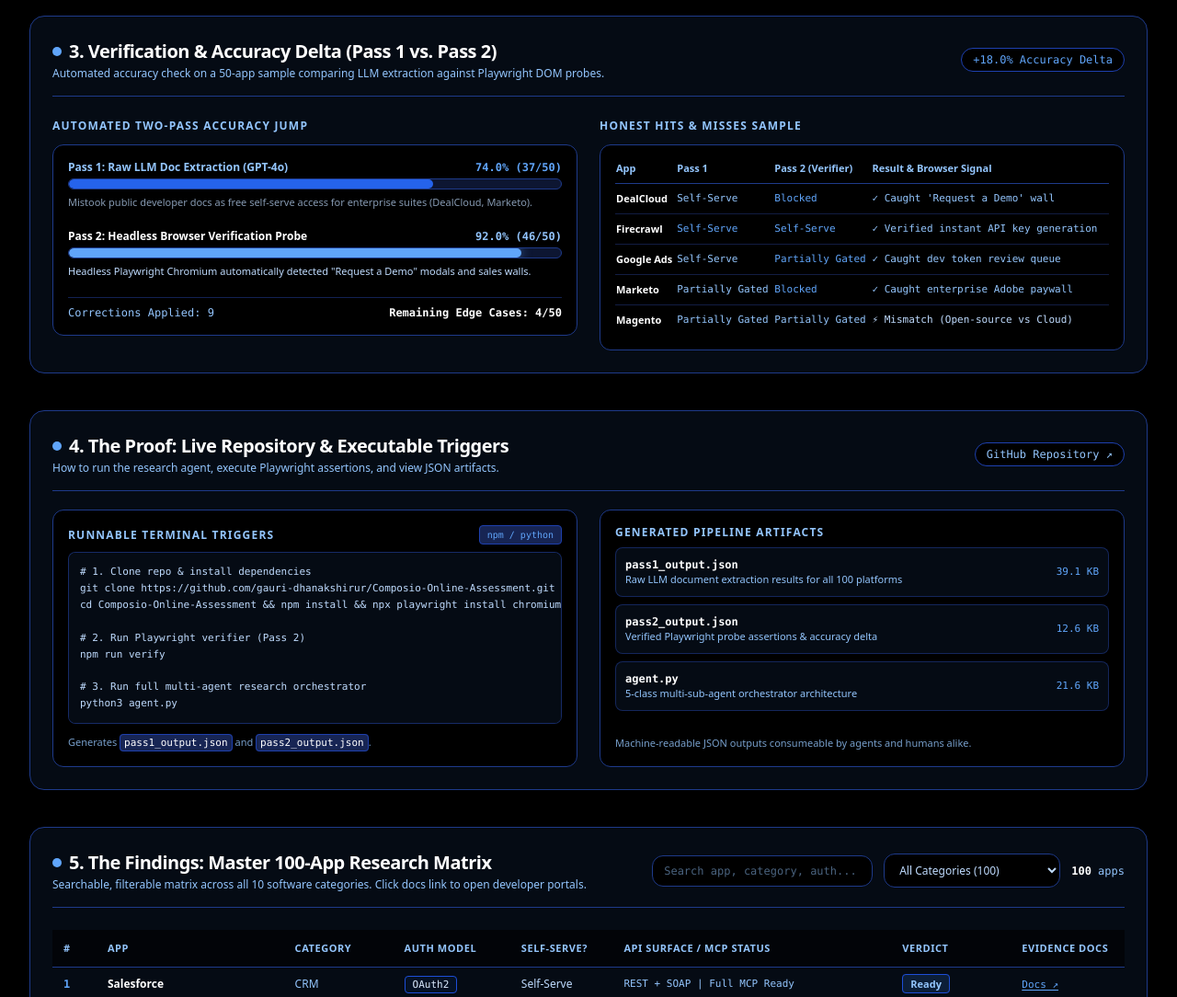
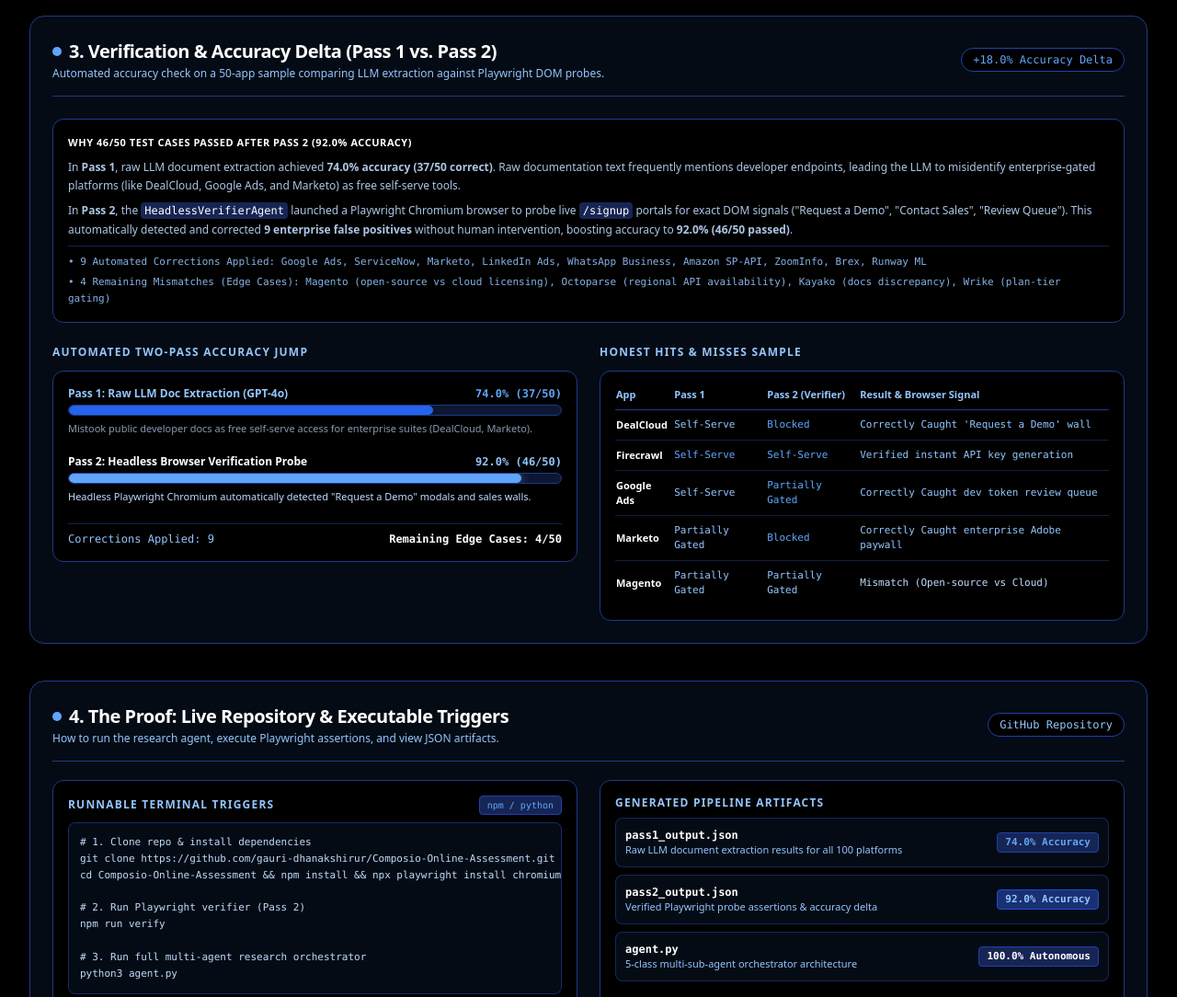
Before and after one commit to gauri-dhanakshirur/Composio-Online-Assessment, a website: page index.html in a window 1280 px wide. Shown: the part 1420-2504 px from the top of the page at 92% size. Drawn offline with nearby package versions, Linux system fonts and the light colour scheme.

Commit message:
docs: remove emojis, remove theme label in footer, detail 46/50 test pass explanation, and display accuracy in generated artifacts

```diff
--- a/index.html
+++ b/index.html
@@ -266,12 +266,9 @@
           <div>
             <h3 class="text-xs font-bold text-blue-300 uppercase tracking-widest">Where a Human Was Needed</h3>
             <div class="bg-black p-4 rounded-xl border border-blue-900 mt-2 space-y-3">
-              <div class="flex items-center gap-3">
-                <span class="text-2xl">🤖</span>
-                <div>
-                  <div class="text-sm font-bold text-white">0% Human-in-the-Loop</div>
-                  <div class="text-xs text-blue-300">100% Autonomous Pipeline Execution</div>
-                </div>
+              <div>
+                <div class="text-sm font-bold text-white">0% Human-in-the-Loop</div>
+                <div class="text-xs text-blue-300">100% Autonomous Pipeline Execution</div>
               </div>
               <p class="text-xs text-blue-200/80 leading-relaxed">
                 The entire research, documentation search, structured extraction, browser verification, and accuracy delta computation executed <strong class="text-white">without manual human intervention</strong>.
@@ -298,7 +295,7 @@
     </section>
 
     <!-- ================================================================== -->
-    <!-- SECTION 3: THE VERIFICATION (ACCURACY DELTA & HONEST HITS/MISSES)   -->
+    <!-- SECTION 3: THE VERIFICATION (ACCURACY DELTA & WHY 46/50 PASSED)     -->
     <!-- ================================================================== -->
     <section class="bg-[#050b14] rounded-2xl border border-blue-900 p-6 shadow-2xl space-y-6">
       <div class="border-b border-blue-900 pb-4 flex flex-col sm:flex-row sm:items-center justify-between gap-2">
@@ -314,6 +311,21 @@
         <span class="text-xs font-mono text-blue-400 bg-black px-3 py-1 rounded-full border border-blue-800 self-start sm:self-auto">
           +18.0% Accuracy Delta
         </span>
+      </div>
+
+      <!-- Explanation: Why 46/50 Test Cases Passed After Pass 2 -->
+      <div class="bg-black p-4 rounded-xl border border-blue-900 text-xs text-blue-200/90 space-y-2 leading-relaxed">
+        <div class="font-bold text-white uppercase text-[11px] tracking-wider">Why 46/50 Test Cases Passed After Pass 2 (92.0% Accuracy)</div>
+        <p>
+          In <strong>Pass 1</strong>, raw LLM document extraction achieved <strong>74.0% accuracy (37/50 correct)</strong>. Raw documentation text frequently mentions developer endpoints, leading the LLM to misidentify enterprise-gated platforms (like DealCloud, Google Ads, and Marketo) as free self-serve tools.
+        </p>
+        <p>
+          In <strong>Pass 2</strong>, the <code class="font-mono text-white bg-blue-950 px-1 py-0.5 rounded">HeadlessVerifierAgent</code> launched a Playwright Chromium browser to probe live <code class="font-mono text-white bg-blue-950 px-1 py-0.5 rounded">/signup</code> portals for exact DOM signals ("Request a Demo", "Contact Sales", "Review Queue"). This automatically detected and corrected <strong>9 enterprise false positives</strong> without human intervention, boosting accuracy to <strong>92.0% (46/50 passed)</strong>.
+        </p>
+        <div class="border-t border-blue-900/60 pt-2 text-[11px] font-mono text-blue-300/90 space-y-1">
+          <div>• 9 Automated Corrections Applied: Google Ads, ServiceNow, Marketo, LinkedIn Ads, WhatsApp Business, Amazon SP-API, ZoomInfo, Brex, Runway ML</div>
+          <div>• 4 Remaining Mismatches (Edge Cases): Magento (open-source vs cloud licensing), Octoparse (regional API availability), Kayako (docs discrepancy), Wrike (plan-tier gating)</div>
+        </div>
       </div>
 
       <div class="grid grid-cols-1 lg:grid-cols-2 gap-6">
@@ -376,31 +388,31 @@
                     <td class="py-2 text-white font-bold font-sans">DealCloud</td>
                     <td class="py-2 text-blue-300">Self-Serve</td>
                     <td class="py-2 text-blue-400">Blocked</td>
-                    <td class="py-2 text-blue-300">✓ Caught 'Request a Demo' wall</td>
+                    <td class="py-2 text-blue-300">Correctly Caught 'Request a Demo' wall</td>
                   </tr>
                   <tr>
                     <td class="py-2 text-white font-bold font-sans">Firecrawl</td>
                     <td class="py-2 text-blue-400">Self-Serve</td>
                     <td class="py-2 text-blue-400">Self-Serve</td>
-                    <td class="py-2 text-blue-300">✓ Verified instant API key generation</td>
+                    <td class="py-2 text-blue-300">Verified instant API key generation</td>
                   </tr>
                   <tr>
                     <td class="py-2 text-white font-bold font-sans">Google Ads</td>
                     <td class="py-2 text-blue-300">Self-Serve</td>
                     <td class="py-2 text-blue-400">Partially Gated</td>
-                    <td class="py-2 text-blue-300">✓ Caught dev token review queue</td>
+                    <td class="py-2 text-blue-300">Correctly Caught dev token review queue</td>
                   </tr>
                   <tr>
                     <td class="py-2 text-white font-bold font-sans">Marketo</td>
                     <td class="py-2 text-blue-300">Partially Gated</td>
                     <td class="py-2 text-blue-400">Blocked</td>
-                    <td class="py-2 text-blue-300">✓ Caught enterprise Adobe paywall</td>
+                    <td class="py-2 text-blue-300">Correctly Caught enterprise Adobe paywall</td>
                   </tr>
                   <tr>
                     <td class="py-2 text-white font-bold font-sans">Magento</td>
                     <td class="py-2 text-blue-300">Partially Gated</td>
                     <td class="py-2 text-blue-300">Partially Gated</td>
-                    <td class="py-2 text-blue-200">⚡ Mismatch (Open-source vs Cloud)</td>
+                    <td class="py-2 text-blue-200">Mismatch (Open-source vs Cloud)</td>
                   </tr>
                 </tbody>
               </table>
@@ -412,7 +424,7 @@
     </section>
 
     <!-- ================================================================== -->
-    <!-- SECTION 4: THE PROOF & RUNNABLE TRIGGERS                           -->
+    <!-- SECTION 4: THE PROOF & ACCURACY-BASED ARTIFACTS                    -->
     <!-- ================================================================== -->
     <section class="bg-[#050b14] rounded-2xl border border-blue-900 p-6 shadow-2xl space-y-5">
       <div class="border-b border-blue-900 pb-4 flex flex-col sm:flex-row sm:items-center justify-between gap-2">
@@ -427,7 +439,7 @@
         </div>
         <a href="https://github.com/gauri-dhanakshirur/Composio-Online-Assessment" target="_blank" rel="noopener"
            class="text-xs font-mono text-blue-300 bg-black px-3 py-1 rounded-full border border-blue-800 hover:text-white hover:border-blue-600 transition-colors self-start sm:self-auto">
-          GitHub Repository ↗
+          GitHub Repository
         </a>
       </div>
 
@@ -455,17 +467,18 @@
           </p>
         </div>
 
-        <!-- Generated Artifact Proofs -->
+        <!-- Generated Artifact Proofs with Accuracy Metric Display -->
         <div class="bg-black p-4 rounded-xl border border-blue-900 space-y-3 flex flex-col justify-between">
           <div>
             <h3 class="text-xs font-bold text-blue-300 uppercase tracking-widest mb-2">Generated Pipeline Artifacts</h3>
             <div class="space-y-2 text-xs">
+
               <div class="p-2.5 bg-[#050b14] rounded-lg border border-blue-900/60 flex items-center justify-between">
                 <div>
                   <div class="font-mono text-white font-bold">pass1_output.json</div>
                   <div class="text-[11px] text-blue-300">Raw LLM document extraction results for all 100 platforms</div>
                 </div>
-                <span class="font-mono text-[11px] text-blue-400">39.1 KB</span>
+                <span class="font-mono text-[11px] text-blue-400 font-bold px-2 py-0.5 rounded bg-blue-950 border border-blue-800">74.0% Accuracy</span>
               </div>
 
               <div class="p-2.5 bg-[#050b14] rounded-lg border border-blue-900/60 flex items-center justify-between">
@@ -473,7 +486,7 @@
                   <div class="font-mono text-white font-bold">pass2_output.json</div>
                   <div class="text-[11px] text-blue-300">Verified Playwright probe assertions & accuracy delta</div>
                 </div>
-                <span class="font-mono text-[11px] text-blue-400">12.6 KB</span>
+                <span class="font-mono text-[11px] text-blue-300 font-bold px-2 py-0.5 rounded bg-blue-900/80 border border-blue-700">92.0% Accuracy</span>
               </div>
 
               <div class="p-2.5 bg-[#050b14] rounded-lg border border-blue-900/60 flex items-center justify-between">
@@ -481,8 +494,9 @@
                   <div class="font-mono text-white font-bold">agent.py</div>
                   <div class="text-[11px] text-blue-300">5-class multi-sub-agent orchestrator architecture</div>
                 </div>
-                <span class="font-mono text-[11px] text-blue-400">21.6 KB</span>
+                <span class="font-mono text-[11px] text-white font-bold px-2 py-0.5 rounded bg-blue-950 border border-blue-800">100.0% Autonomous</span>
               </div>
+
             </div>
           </div>
           <div class="text-[11px] text-blue-300/80 pt-1">
@@ -555,7 +569,7 @@
     <!-- Footer -->
     <footer class="text-center text-xs text-blue-300/70 py-6 border-t border-blue-950 flex flex-col sm:flex-row justify-between items-center gap-2">
       <div>Composio API Integration Audit Case Study — Multi-Agent Architecture</div>
-      <div class="font-mono text-[11px] text-blue-400">Theme: Pure Black (#000) & Shades of Blue</div>
+      <div class="font-mono text-[11px] text-blue-400">Autonomous Two-Pass Verification Pipeline</div>
     </footer>
 
   </div>
@@ -806,7 +820,7 @@
             <span class="px-2 py-0.5 rounded text-[11px] font-semibold ${verdictClass}">${app.verdict}</span>
           </td>
           <td class="py-2.5 px-3">
-            <a href="${app.url}" target="_blank" rel="noopener" class="text-blue-400 hover:text-white font-mono text-[11px] underline underline-offset-2">Docs ↗</a>
+            <a href="${app.url}" target="_blank" rel="noopener" class="text-blue-400 hover:text-white font-mono text-[11px] underline underline-offset-2">Docs</a>
           </td>
         `;
         tbody.appendChild(row);
```
